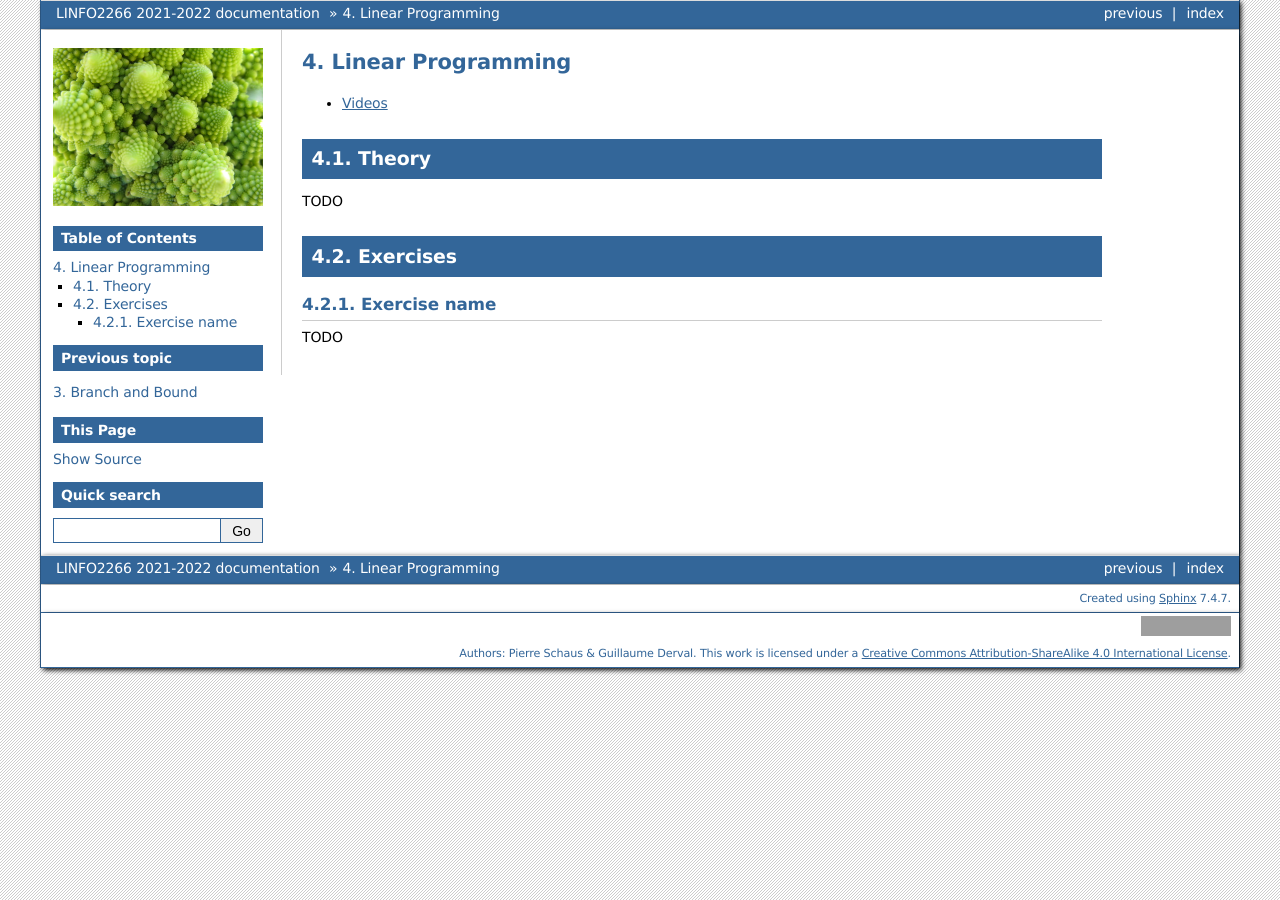
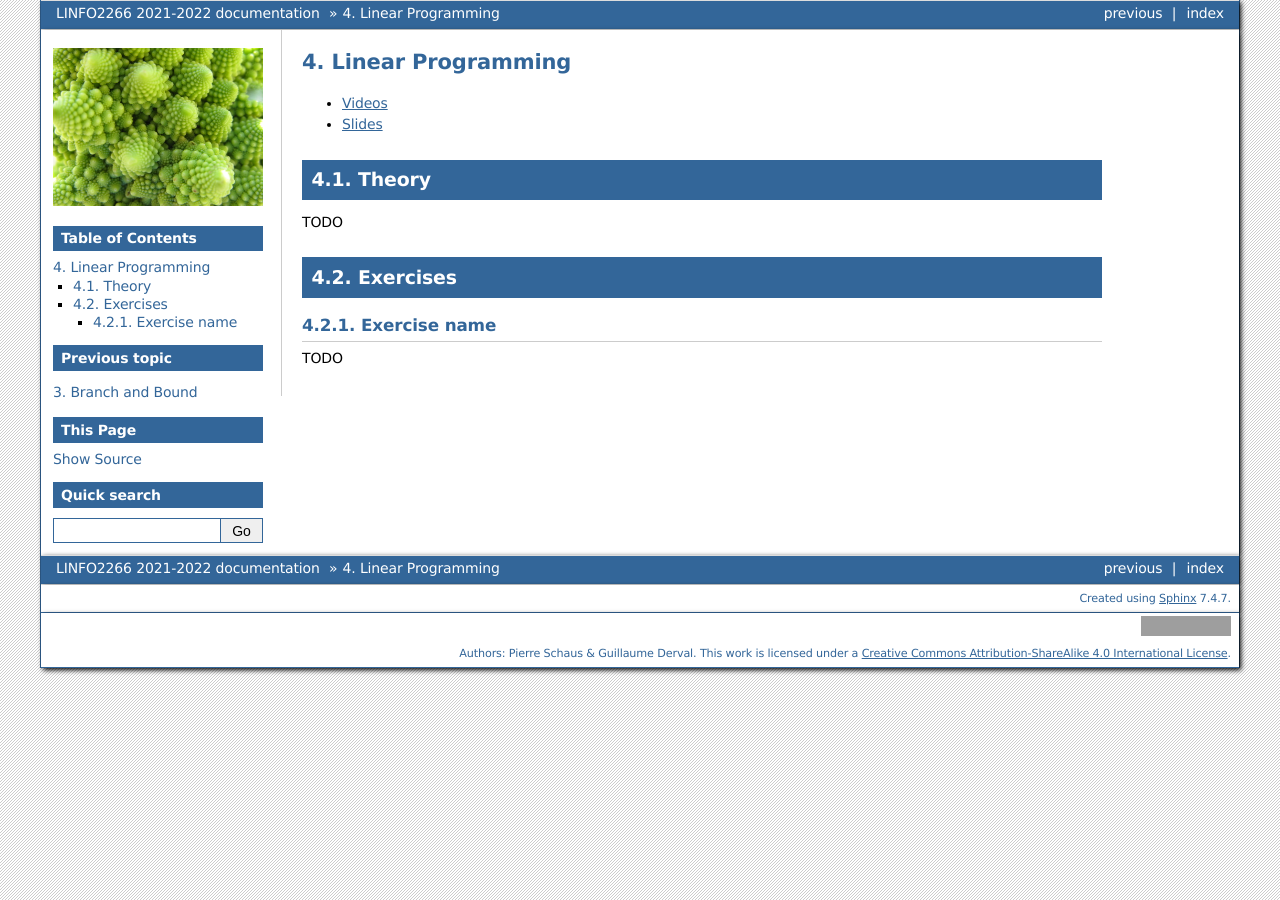
Before and after one commit to pschaus/linfo2266, a Sphinx documentation site: the page built from website/source/lp/index.rst, in a window 1280 px wide. Built offline with Sphinx 7.4.7, drawn with Linux system fonts in a browser that asks for light colours; grey boxes are pictures that could not be loaded.

Commit message:
added slides

```diff
--- a/website/source/lp/index.rst
+++ b/website/source/lp/index.rst
@@ -6,6 +6,9 @@ Linear Programming
 *************************************************************************************************
 
 * `Videos <https://youtube.com/playlist?list=PLq6RpCDkJMyoSSeucDx7FyUpMDjhc-Kyf>`_
+* `Slides <https://www.icloud.com/keynote/0Tu8miHL9lE61RhouiWizTIJQ#03-linear-programming>`_
+
+
 
 Theory
 =======================================
```
